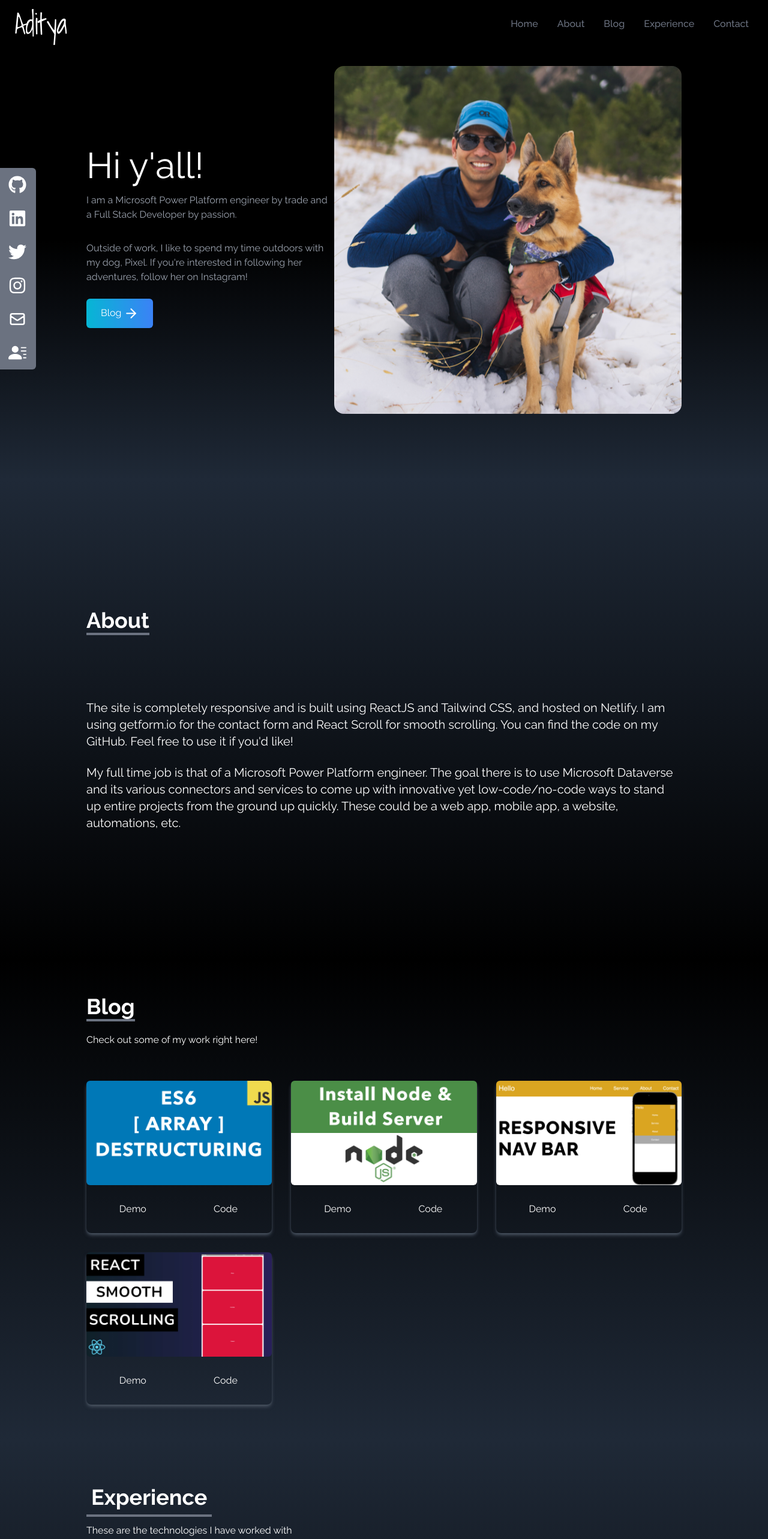
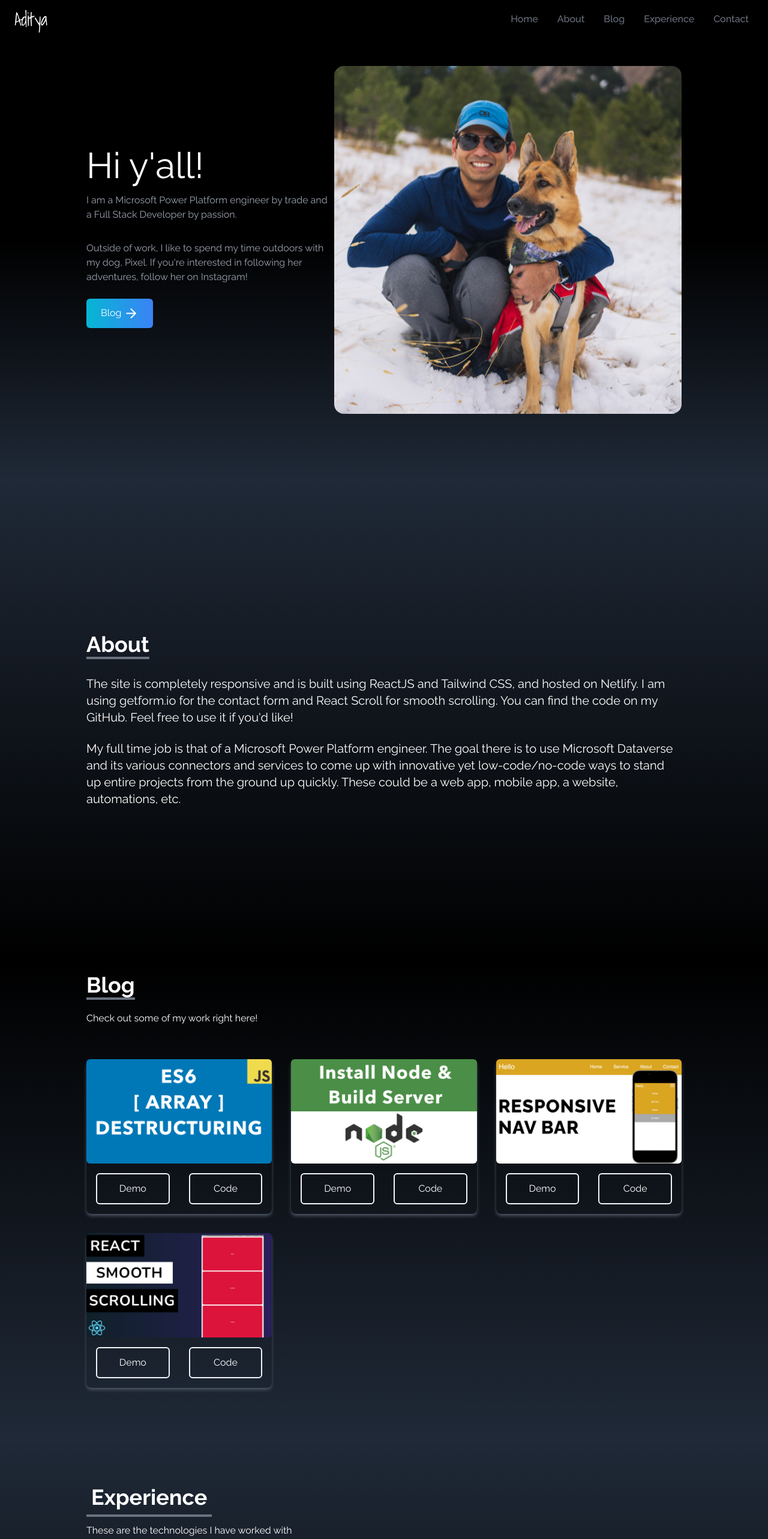
Before and after one commit to aditya-xyz/website_frontend, a React (Create React App) app: page / in a window 1280 px wide. Shown: the top 2566 px of the page at 60% size. Built offline with nearby package versions, Linux system fonts and the light colour scheme.

Commit message:
Added padding for mobile version, removed some social links

```diff
--- a/src/App.js
+++ b/src/App.js
@@ -4,7 +4,6 @@ import Contact from "./components/Contact"
 import Experience from "./components/Experience"
 import Home from "./components/Home"
 import NavBar from "./components/NavBar"
-import SocialLinks from "./components/SocialLinks"
 
 function App() {
   return (
@@ -15,8 +14,6 @@ function App() {
       <Blog />
       <Experience />
       <Contact />
-
-      <SocialLinks />
     </div>
   )
 }
--- a/src/components/About.jsx
+++ b/src/components/About.jsx
@@ -12,7 +12,7 @@ const About = () => {
             About
           </p>
         </div>
-        <p className="text-xl mt-20">
+        <p className="text-xl">
           The site is completely responsive and is built using ReactJS and
           Tailwind CSS, and hosted on Netlify. I am using getform.io for the
           contact form and React Scroll for smooth scrolling. You can find the
--- a/src/components/Blog.jsx
+++ b/src/components/Blog.jsx
@@ -37,7 +37,7 @@ const Blog = () => {
           <p className="py-6">Check out some of my work right here!</p>
         </div>
 
-        <div className="grid sm:grid-cols-2 md:grid-cols-3 gap-8 px-12 sm:px-0">
+        <div className="grid sm:grid-cols-2 md:grid-cols-3 gap-8 px-12 pb-16 sm:px-0">
           {blogs.map(({ id, src }) => (
             <div key={id} className="shadow-md shadow-gray-600 rounded-lg">
               <img
@@ -46,10 +46,10 @@ const Blog = () => {
                 className="rounded-md duration-200 hover:scale-105"
               />
               <div className="flex items-center justify-center">
-                <button className="w-1/2 px-6 py-3 m-4 duration-200 hover:scale-105">
+                <button className="border-2 rounded-md border-slate-100 w-1/2 px-6 py-3 m-4 duration-200 hover:scale-105">
                   Demo
                 </button>
-                <button className="w-1/2 px-6 py-3 m-4 duration-200 hover:scale-105">
+                <button className="border-2 rounded-md border-slate-100 w-1/2 px-6 py-3 m-4 duration-200 hover:scale-105">
                   Code
                 </button>
               </div>
--- a/src/components/Contact.jsx
+++ b/src/components/Contact.jsx
@@ -1,17 +1,59 @@
 import React from "react"
+import { FaGithub, FaLinkedin, FaTwitter, FaInstagram } from "react-icons/fa"
 
 const Contact = () => {
+  const links = [
+    {
+      id: 1,
+      child: (
+        <>
+          <FaGithub size={30} />
+        </>
+      ),
+      href: "https://github.com/aditya-xyz",
+      style: "rounded-tl-md",
+    },
+    {
+      id: 2,
+      child: (
+        <>
+          <FaLinkedin size={30} />
+        </>
+      ),
+      href: "https://www.linkedin.com/in/aditya-fullstack/",
+    },
+    {
+      id: 3,
+      child: (
+        <>
+          <FaTwitter size={30} />
+        </>
+      ),
+      href: "https://twitter.com/pixelandphotons",
+    },
+    {
+      id: 4,
+      child: (
+        <>
+          <FaInstagram size={30} />
+        </>
+      ),
+      href: "https://www.instagram.com/pixelthegsd/",
+      style: "rounded-bl-md",
+    },
+  ]
+
   return (
     <div
       name="contact"
-      className="w-full h-screen bg-gradient-to-b from-black to-gray-800 p-4 text-white"
+      className="w-full h-screen bg-gradient-to-b from-black to-gray-800 p-4 pt-32 text-white"
     >
       <div className="flex flex-col p-4 justify-center max-w-screen-lg mx-auto h-full">
         <div className="pb-8">
           <p className="text-4xl font-bold inline border-b-4 border-gray-500">
             Contact
           </p>
-          <p className="py-6">Submit the form</p>
+          <p className="py-6">Send me a message!</p>
         </div>
         <div className="flex justify-center items-center">
           <form
@@ -42,6 +84,25 @@ const Contact = () => {
             </button>
           </form>
         </div>
+        <div className="flex flex-row justify-center right-0">
+          <ul className="flex flex-row">
+            {links.map(({ id, child, href, style }) => (
+              <li
+                key={id}
+                className={`flex justify-between items-center w-20 h-14 px-4 ${style}`}
+              >
+                <a
+                  href={href}
+                  className="flex justify-between items-center w-full text-white"
+                  target="_blank"
+                  rel="noreferrer"
+                >
+                  {child}
+                </a>
+              </li>
+            ))}
+          </ul>
+        </div>
       </div>
     </div>
   )
--- a/src/components/NavBar.jsx
+++ b/src/components/NavBar.jsx
@@ -29,10 +29,10 @@ const NavBar = () => {
   ]
 
   return (
-    <div className="flex justify-between items-center w-full h-20 px-4 text-white bg-black fixed">
-      <div>
-        <h1 className="text-5xl font-signature ml-2">Aditya</h1>
-      </div>
+    <div className="flex justify-between items-center w-full h-16 px-4 text-white bg-black fixed">
+      <Link to="home" smooth duration={500}>
+        <h1 className="text-3xl font-signature ml-2">Aditya</h1>
+      </Link>
 
       <ul className="hidden md:flex">
         {links.map(({ id, link }) => (
--- a/src/components/SocialLinks.jsx
+++ /dev/null
@@ -1,91 +0,0 @@
-import React from "react"
-import { FaGithub, FaLinkedin, FaTwitter, FaInstagram } from "react-icons/fa"
-import { HiOutlineMail } from "react-icons/hi"
-import { BsFillPersonLinesFill } from "react-icons/bs"
-
-const SocialLinks = () => {
-  const links = [
-    {
-      id: 1,
-      child: (
-        <>
-          GitHub <FaGithub size={30} />
-        </>
-      ),
-      href: "https://github.com/aditya-xyz",
-      style: "rounded-tr-md",
-    },
-    {
-      id: 2,
-      child: (
-        <>
-          LinkedIn <FaLinkedin size={30} />
-        </>
-      ),
-      href: "https://www.linkedin.com/in/aditya-fullstack/",
-    },
-    {
-      id: 3,
-      child: (
-        <>
-          Twitter <FaTwitter size={30} />
-        </>
-      ),
-      href: "https://twitter.com/pixelandphotons",
-    },
-    {
-      id: 4,
-      child: (
-        <>
-          Instagram <FaInstagram size={30} />
-        </>
-      ),
-      href: "https://www.instagram.com/pixelthegsd/",
-    },
-    {
-      id: 5,
-      child: (
-        <>
-          Email <HiOutlineMail size={30} />
-        </>
-      ),
-      href: "mailto:aditya.patil.gverse@gmail.com",
-    },
-    {
-      id: 6,
-      child: (
-        <>
-          Resume <BsFillPersonLinesFill size={30} />
-        </>
-      ),
-      href: "/AdityaPatil.pdf",
-      style: "rounded-br-md",
-      download: true,
-    },
-  ]
-
-  return (
-    <div className="hidden lg:flex flex-col top-[35%] left-0 fixed">
-      <ul>
-        {links.map(({ id, child, href, style, download }) => (
-          <li
-            key={id}
-            className={`flex justify-between items-center w-40 h-14 px-4 ml-[-100px] hover:ml-[-10px] hover:rounded-md duration-300 bg-gray-500 ${style}`}
-          >
-            <a
-              href={href}
-              className="flex justify-between items-center w-full text-white"
-              download={download}
-              target="_blank"
-              rel="noreferrer"
-            >
-              {child}
-            </a>
-          </li>
-        ))}
-      </ul>
-    </div>
-  )
-}
-
-export default SocialLinks
```
Also changed, not shown: 1 other file (tests, documents, lock files or other folders).
